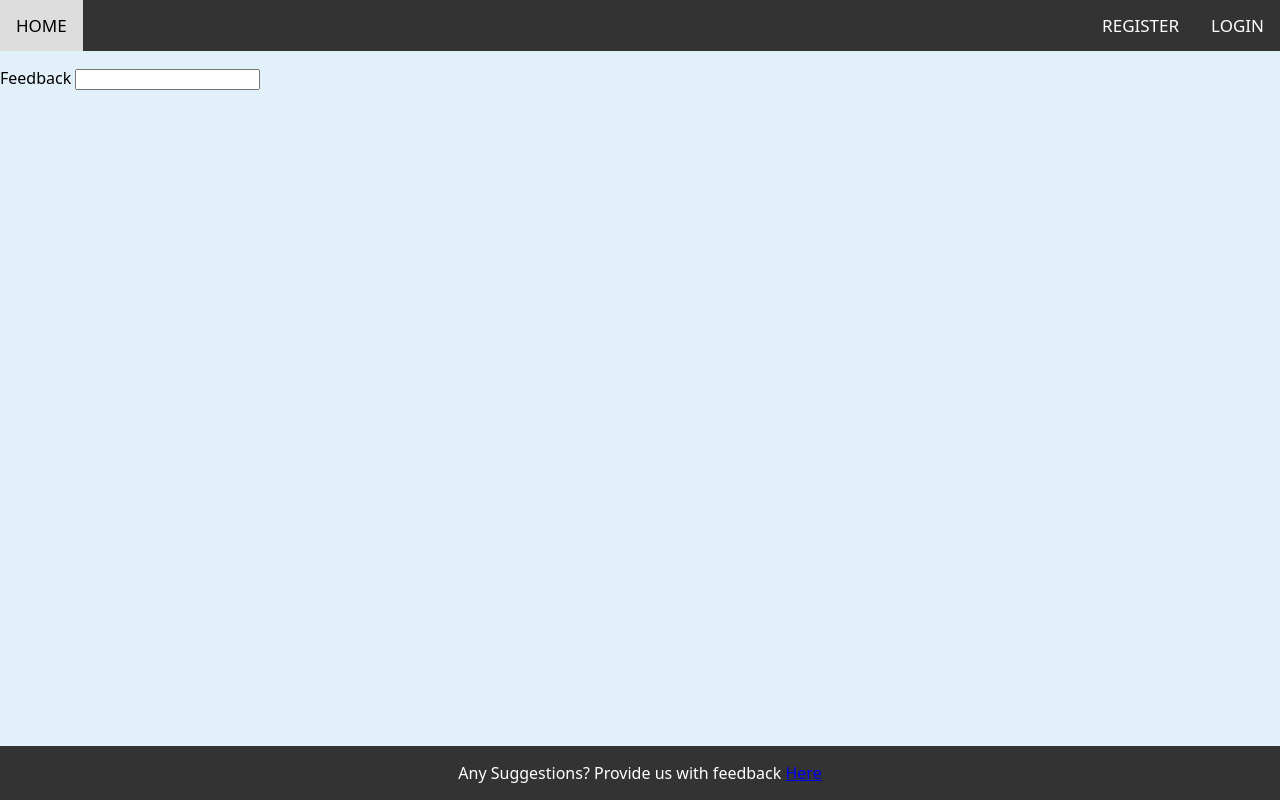
After one commit to Jin2oo2/komodo-hub, a Flask app: page /feedback in a window 1280 px wide. The commit adds this page. Run offline with Flask 3, Linux system fonts and the light colour scheme.

Commit message:
Added Feedback, parent layout and css style

```diff
--- a/app.py
+++ b/app.py
@@ -1,4 +1,11 @@
-from flask import Flask, request, render_template, url_for
+from flask import Flask, request, render_template, url_for, redirect
+import sqlite3 as sql
+from models import create_feedback_table
+
+
+db_path = 'C:\\Users\\owais\\Desktop\\Yggdrasill\\KS\\komodo-hub\\ABC.db'
+
+create_feedback_table()
 
 app = Flask(__name__)
 
@@ -17,3 +24,24 @@ def register():
 def login():
     if request.method == 'GET':
         return render_template('login.html')
+
+
+@app.route('/feedback' , methods = ['GET','POST'], endpoint='feedback')
+def feedback():
+    if request.method == 'GET':
+        return render_template('feedback.html')
+
+    if request.method == 'POST':
+        suggestion = request.form['suggestion']
+
+
+        conn = sql.connect('ABC.db')
+        cursor = conn.cursor()
+
+        cursor.execute("INSERT INTO feedback (submission_date, suggestion) VALUES (CURRENT_TIMESTAMP, ?)", (suggestion,))
+
+        conn.commit()
+        conn.close()
+
+        return redirect(url_for('feedback'))
+    return render_template('feedback.html')
--- /dev/null
+++ b/static/css/styles.css
@@ -0,0 +1,64 @@
+body{
+    font-family: system-ui, -apple-system, BlinkMacSystemFont, 'Segoe UI', Roboto, Oxygen, Ubuntu, Cantarell, 'Open Sans', 'Helvetica Neue', sans-serif;
+    min-height: 100vh;
+    display: flex;
+    flex-direction: column;
+    margin: 0;
+    padding: 0;
+    background-color: #e2f0f9;
+}
+
+
+footer {
+    position: fixed;
+    bottom: 0;
+    left: 0;
+    right: 0;
+    width: 100%;
+    background-color: #333;
+    color: white;
+    text-align: center;
+}
+
+
+.topnav {
+    background-color: #333;
+    overflow: hidden;
+    width: 100%;
+    margin: 0;
+    padding: 0;
+  }
+
+
+  .topnav a {
+    float: left;
+    color: #f2f2f2;
+    text-align: center;
+    padding: 14px 16px;
+    text-decoration: none;
+    font-size: 17px;
+  }
+
+  /* Change the color of links on hover */
+  .topnav a:hover {
+    background-color: #ddd;
+    color: black;
+  }
+
+  /* Add a color to the active/current link */
+  .topnav a.active {
+    background-color: #04AA6D;
+    color: white;
+  }
+
+
+  .right-links {
+    float: right;
+  }
+
+  .right-links a {
+    padding: 14px 16px;
+    text-decoration: none;
+    color: white;
+    text-align: right;
+  }
--- /dev/null
+++ b/templates/feedback.html
@@ -0,0 +1,10 @@
+{% extends "layout.html" %}
+
+
+{% block content %}
+
+<form action='' method = "POST">
+    <p>Feedback <input type = "text" name = "suggestion" /></p>
+</form>
+
+{% endblock %}
--- /dev/null
+++ b/templates/layout.html
@@ -0,0 +1,26 @@
+<html>
+<link rel="stylesheet" href="{{ url_for('static', filename='css/styles.css') }}">
+<head>
+ <title>{% block title %}{% endblock %}</title>
+</head>
+<body>
+
+  <div class="topnav">
+    <a href="/">HOME</a>
+    <div class="right-links">
+      <a href="/register">REGISTER</a>
+      <a href="/login">LOGIN</a>
+    </div>
+  </div>
+
+
+{% block content %}
+{% endblock %}
+
+<footer>
+  <p>Any Suggestions? Provide us with feedback
+  <a href="/feedback">Here</a></p>
+</footer>
+
+</body>
+</html>
```
Also changed, not shown: models.py (added, +19 -0 lines), templates/home.html (+5 -10 lines), ABC.db (added).
